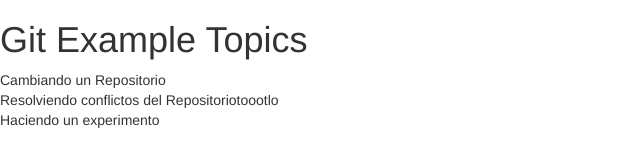
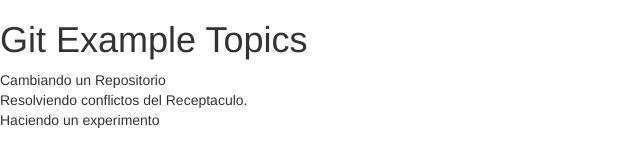
Before and after one commit to naplix/git-example2, a plain HTML site: page index.html in a window 1280 px wide. Shown: the full height of the page, 0-640 px from the left. Drawn offline with nearby package versions, Linux system fonts and the light colour scheme.

Commit message:
Probando en la consola como manejar los conflictos dos.

```diff
--- a/index.html
+++ b/index.html
@@ -21,7 +21,7 @@
     <div class="header">Cambiando un Repositorio</div>
 
 
-    <div class="header">Resolviendo conflictos del Repositoriotoootlo</div>
+    <div class="header">Resolviendo conflictos del Receptaculo.</div>
 
     <div class="header">Haciendo un experimento</div>
 
```
